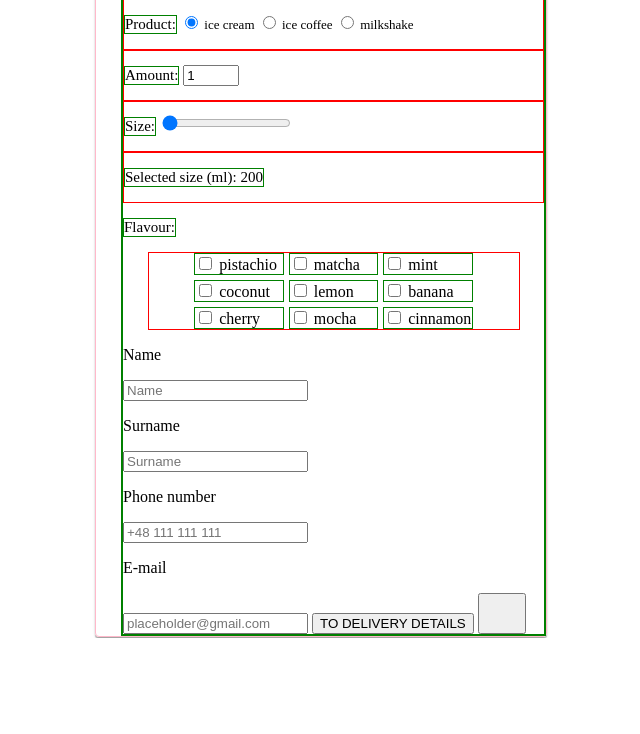
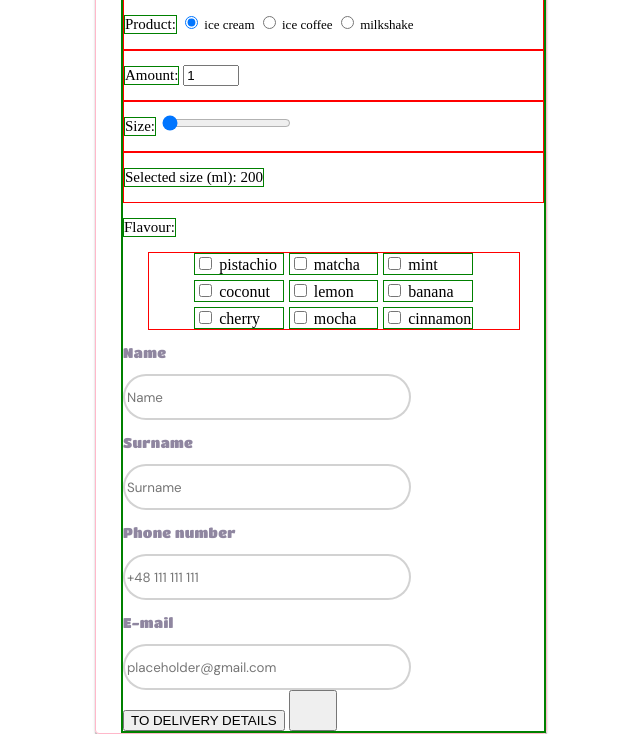
Before and after one commit to zofiasylwisty/test, a plain HTML site: page index.html in a window 1280 px wide. Shown: the part 162-896 px from the top of the page, without its empty margins (319-959 px from the left). Before the commit the page ends 800 px from the top, so only its background shows below. Drawn offline with Linux system fonts and the light colour scheme; a script that the page names is missing.

Commit message:
added styles

```diff
--- a/css/styles.css
+++ b/css/styles.css
@@ -104,6 +104,47 @@ font-size: 13px;
   border: 1px solid green;
   flex-basis: calc((100%-2*5)/3);
 }
+.form-label {
+  font-family: "Titan One";
+  color: #41315e96;
+  font-size: 14px;
+  font-weight: 400;
+  letter-spacing: 0.02em;
+}
+.filling {
+  font-family: "DM Sans";
+  height: 40px;
+  width: 280px;
+  border: 2px solid rgba(33, 33, 33, 0.2);
+  border-radius: 50px;
+  transition-property: border-color;
+  transition-duration: 250ms;
+  transition-timing-function: cubic-bezier(0.4, 0, 0.2, 1);
+}
+.pink:hover,
+.pink:focus,
+.pink:active {
+  border-color: rgba(204, 113, 151, 0.781);
+  outline: none;
+}
+.green:hover,
+.green:focus,
+.green:active {
+  border-color: rgba(97, 170, 115, 0.829);
+  outline: none;
+}
+.lavender:hover,
+.lavender:focus,
+.lavender:active {
+  border-color: rgba(165, 122, 190, 0.733);
+  outline: none;
+}
+.blue:hover,
+.blue:focus,
+.blue:active {
+  border-color: rgba(75, 172, 202, 0.753);
+  outline: none;
+}
 @media (min-width: 480px) {
 
 }
--- a/index.html
+++ b/index.html
@@ -106,29 +106,30 @@
   </form>
   <form>
     <label>
-          <p>Name</p>
+      <p class="form-label">Name</p>
       <div>
-            <input type="text" name="username" placeholder="Name" />
+        <input type="text" name="username" placeholder="Name"  class="filling pink"  />
       </div>
     </label>
     <label>
-          <p>Surname</p>
+      <p class="form-label">Surname</p>
       <div>
-            <input type="text" name="usersurname"  placeholder="Surname" />
+        <input type="text" name="usersurname"  placeholder="Surname"  class="filling green" />
       </div>
     </label>
     <label >
-          <p >Phone number</p>
+      <p class="form-label">Phone number</p>
       <div >
-            <input type="tel" name="phoneNumber"  placeholder="+48 111 111 111"  />
+        <input type="tel" name="phoneNumber"  placeholder="+48 111 111 111"  class="filling lavender"  />
       </div>
     </label>
     <label>
-          <p>E-mail</p>
+      <p class="form-label">E-mail</p>
         <input
           type="email"
           name="emailAddress"
           placeholder="placeholder@gmail.com"
+          class="filling blue"
         />
     </label>
     <button type="submit">TO DELIVERY DETAILS</button>
```
Lines whose indentation alone changed are shown as unchanged.
